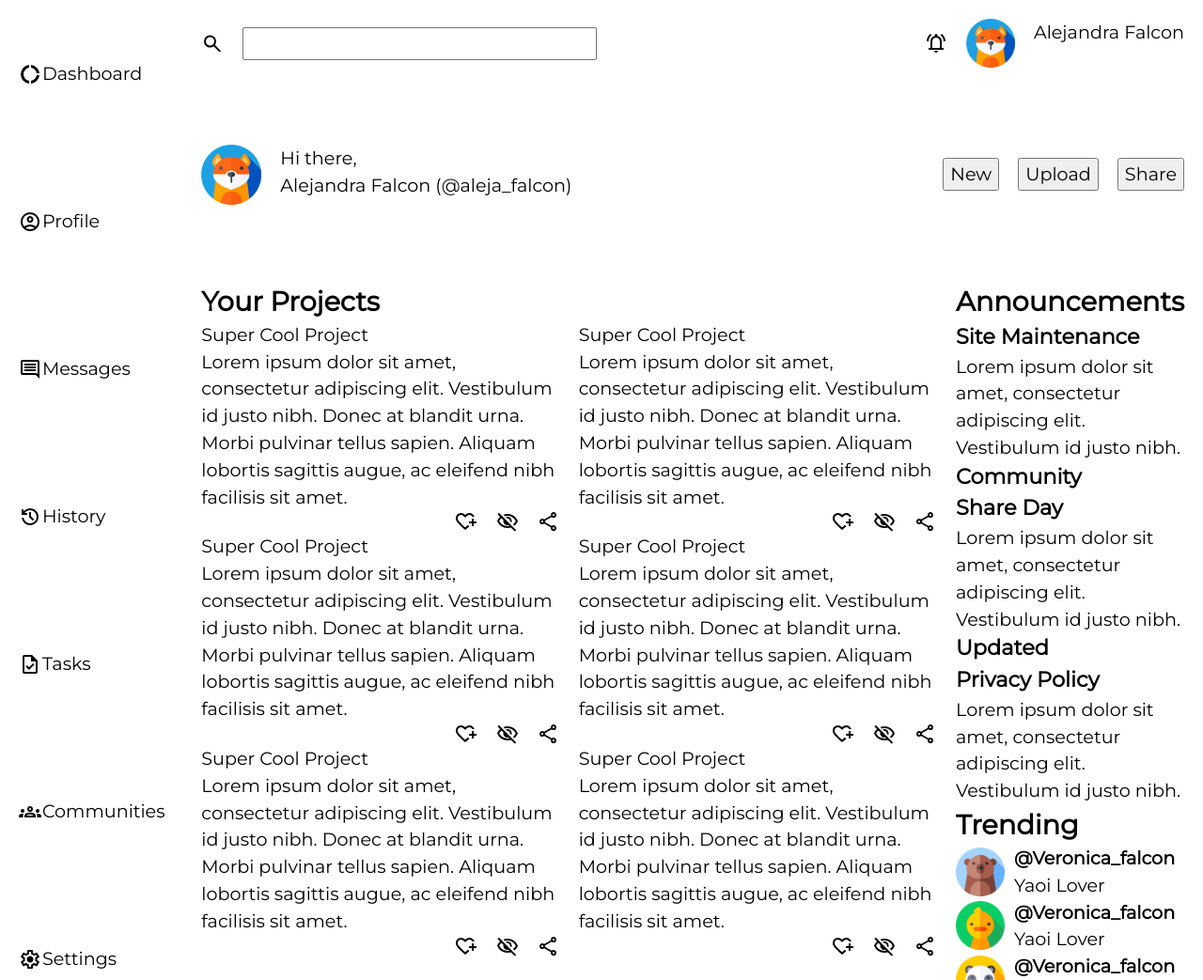
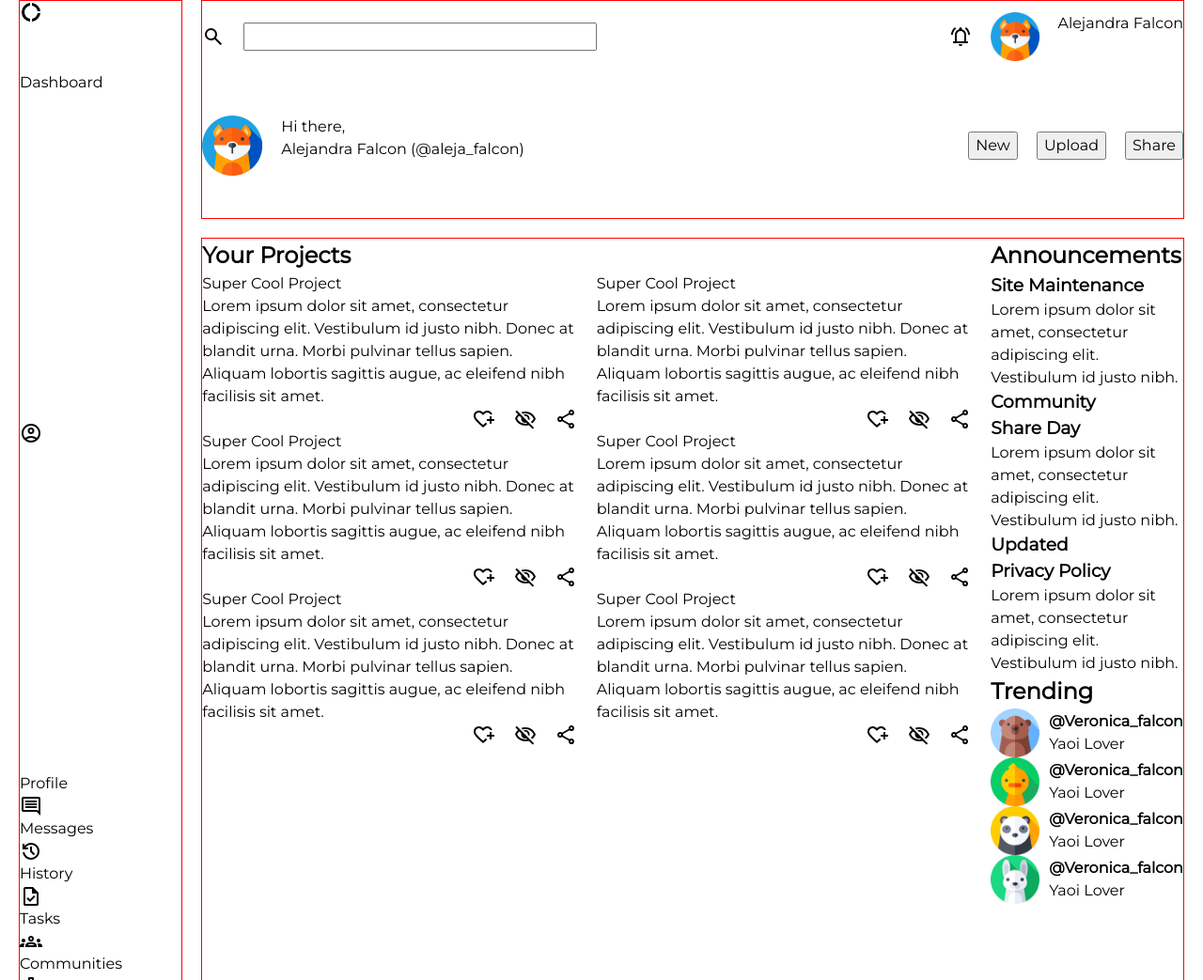
Before and after one commit to JuanPabloCC/dashboard, a plain HTML site: page index.html in a window 1280 px wide. Shown: the top 1043 px of the page at 94% size. Drawn offline with Linux system fonts and the light colour scheme.

Commit message:
feat: group sidebar links

```diff
--- a/styles.css
+++ b/styles.css
@@ -43,7 +43,7 @@ h1, h2, h3, h4, h5, h6 {
 
 :root {
     --main-gap: 20px;
-    --main-font-size: 1.2rem;
+    --main-font-size: 1rem;
 }
 
 @font-face {
@@ -72,13 +72,14 @@ body {
 .sidebar{
     grid-row: 1 / 3;
     display: grid;
-    grid-template-columns: 1fr 6fr;
-    align-items: center;
+    grid-template-rows: 1fr 5fr 5fr;
+    border: 1px red solid;
 }
 
 .header {
     display: flex;
     flex-direction: column;
+    border: 1px red solid;
 }
 
 .search-bar-container {
@@ -118,6 +119,7 @@ body {
     grid-template-columns: 4fr 1fr;
     grid-template-rows: 1fr 1fr;
     column-gap: var(--main-gap);
+    border: 1px red solid;
 }
 
 .projects-container {
```
